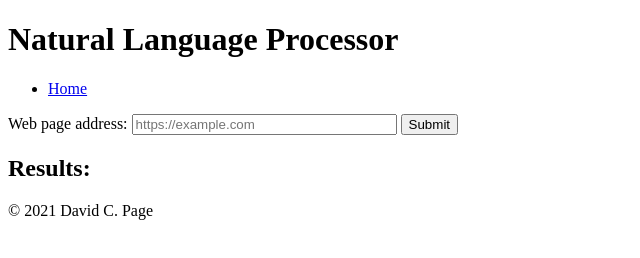
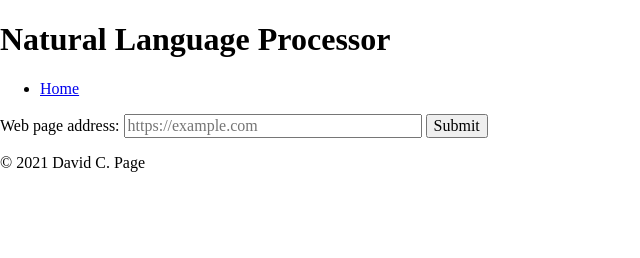
Before and after one commit to davidpage876/natural-language-processing, a plain HTML site: page src/client/views/index.html in a window 1280 px wide. Shown: the whole page, without its empty margins (0-640 px from the left). Drawn offline with Linux system fonts and the light colour scheme.

Commit message:
feat: Add placeholder css files

```diff
--- /dev/null
+++ b/src/client/styles/result.css
@@ -0,0 +1,8 @@
+
+.output {
+    display: none;
+}
+
+.output.has-result {
+    display: block;
+}
--- a/src/client/views/index.html
+++ b/src/client/views/index.html
@@ -5,6 +5,13 @@
     <meta charset="utf-8">
     <meta name="viewport" content="width=device-width, initial-scale=1">
     <title>Natural Language Processor</title>
+
+    <link rel="stylesheet" href="../styles/normalize.css">
+    <link rel="stylesheet" href="../styles/base.css">
+    <link rel="stylesheet" href="../styles/header.css">
+    <link rel="stylesheet" href="../styles/footer.css">
+    <link rel="stylesheet" href="../styles/form.css">
+    <link rel="stylesheet" href="../styles/result.css">
 </head>
 
 <body class="home">
```
Also changed, not shown: src/client/styles/base.css (added), src/client/styles/footer.css (added), src/client/styles/form.css (added), src/client/styles/header.css (added).
